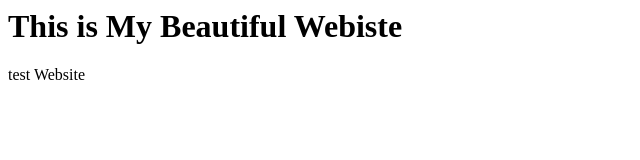
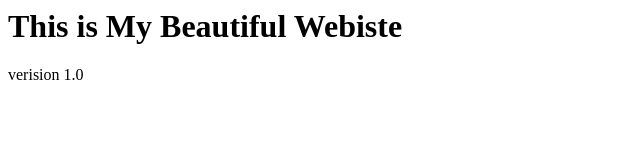
Before and after one commit to HaiderIshaq/Git-Project, a plain HTML site: page index.html in a window 1280 px wide. Shown: the full height of the page, 0-640 px from the left. Drawn offline with Linux system fonts and the light colour scheme.

Commit message:
Dev 2 commit

```diff
--- a/index.html
+++ b/index.html
@@ -1,5 +1,5 @@
 <html>
 <title>This is my webiste</title>
 <h1>This is My Beautiful Webiste</h1>
-<p>test Website</p>
+<p>verision 1.0</p>
 </html>
```
